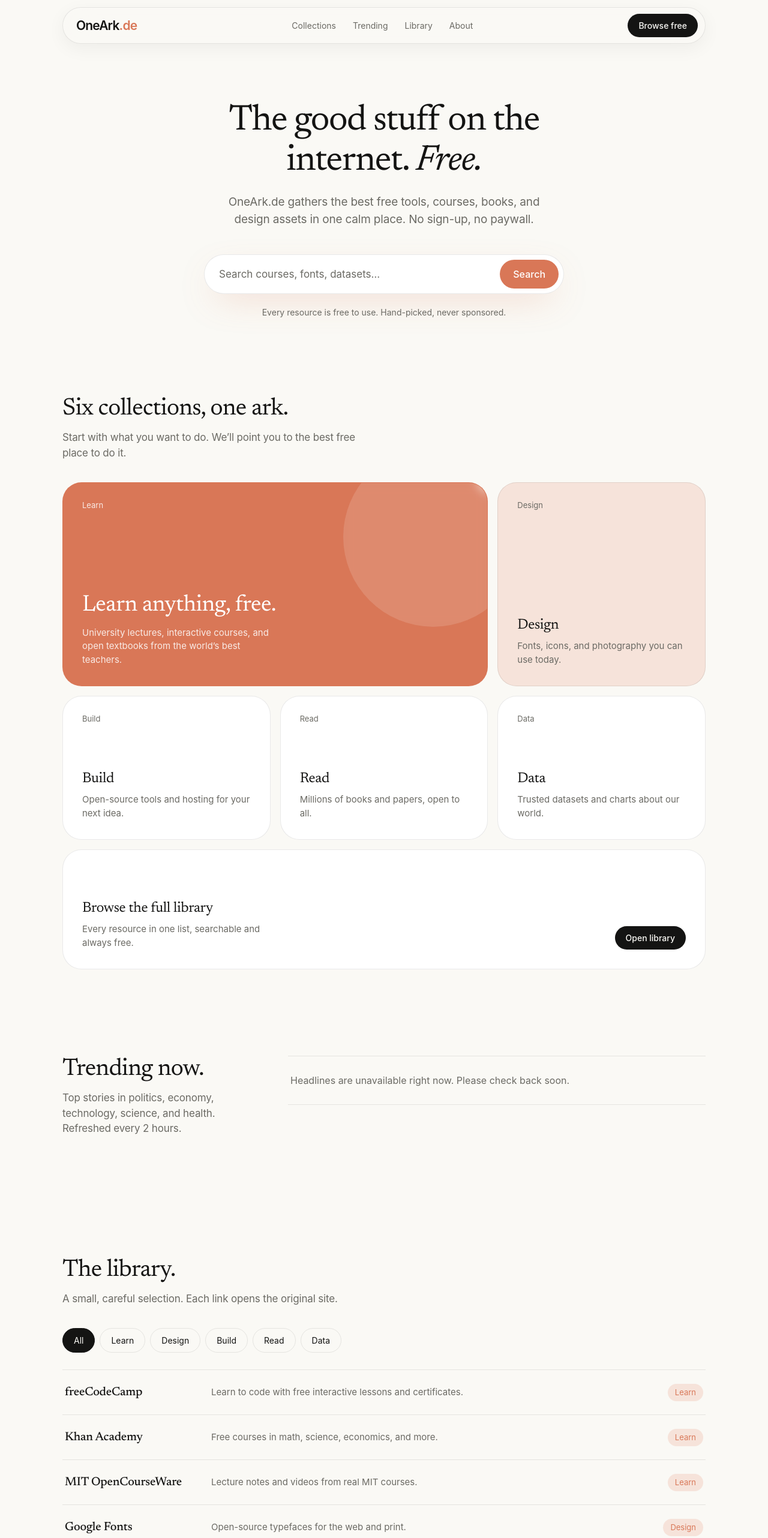
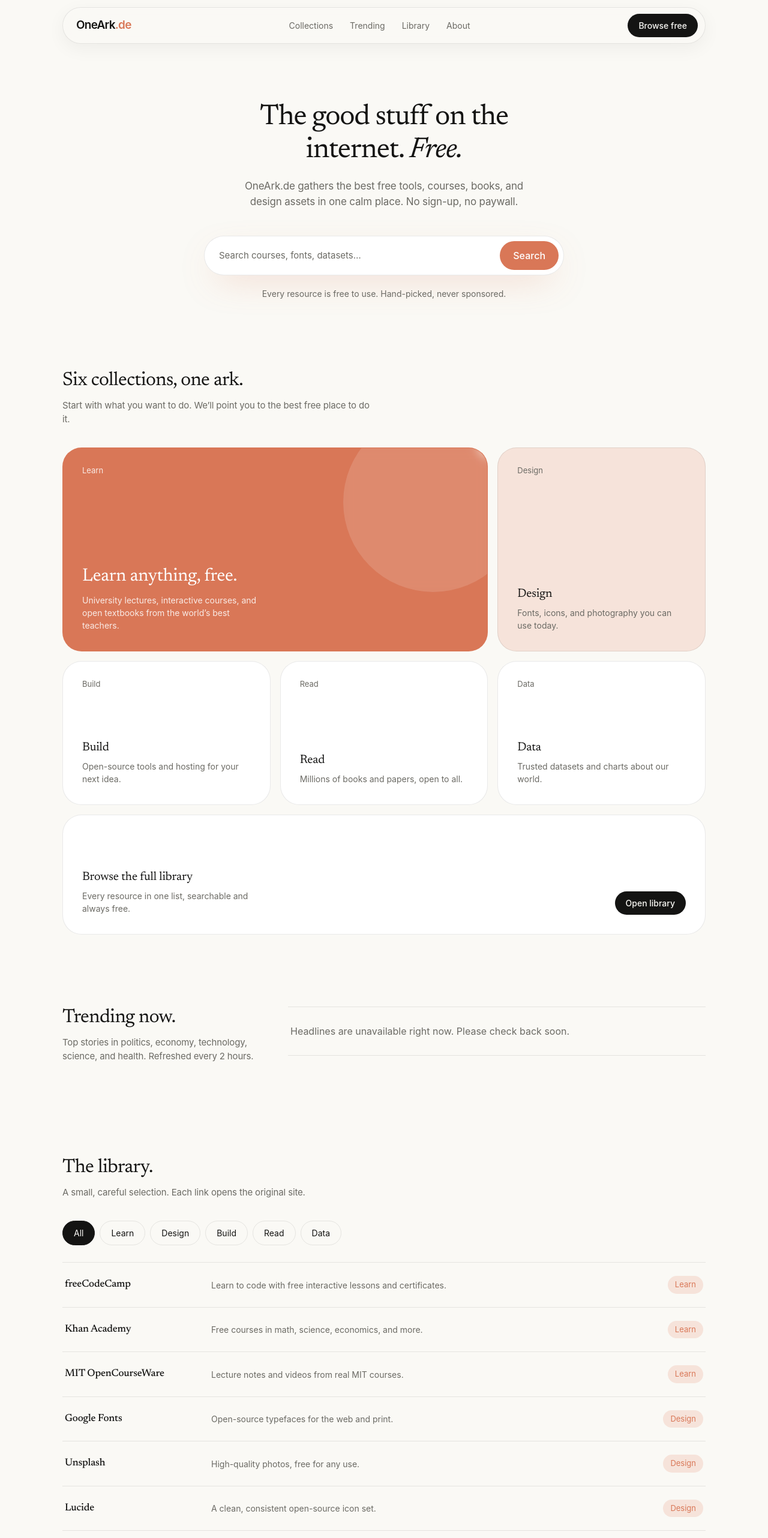
Before and after one commit to onearkde/oneark, a plain HTML site: page index.html in a window 1280 px wide. Shown: the top 2564 px of the page at 60% size. Drawn offline with Linux system fonts and the light colour scheme; no server answers.

Commit message:
Update index.html

```diff
--- a/index.html
+++ b/index.html
@@ -20,7 +20,7 @@ a{color:inherit;text-decoration:none}
 .wrap{max-width:1120px;margin:0 auto;padding:0 24px}
 /* nav */
 nav{position:sticky;top:calc(env(safe-area-inset-top,0px) + 12px);z-index:20;margin:12px auto 0;max-width:1072px;width:calc(100% - 32px);display:flex;align-items:center;justify-content:space-between;padding:10px 12px 10px 22px;border-radius:999px;background:var(--glass);backdrop-filter:saturate(180%) blur(24px);-webkit-backdrop-filter:saturate(180%) blur(24px);border:1px solid var(--line);box-shadow:0 1px 0 rgba(255,255,255,.4) inset,0 8px 30px rgba(0,0,0,.05)}
-.logo{font-weight:600;font-size:21px;letter-spacing:-.04em;color:var(--ink)}
+.logo{font-weight:600;font-size:19px;letter-spacing:-.04em;color:var(--ink)}
 .logo b{color:var(--accent);font-weight:600}
 nav ul{display:flex;gap:28px;list-style:none;margin:0;padding:0;font-size:14px;color:var(--mute)}
 nav ul a:hover{color:var(--ink)}
@@ -29,27 +29,27 @@ nav ul a:hover{color:var(--ink)}
 @media(max-width:720px){nav ul{display:none}}
 /* hero */
 .hero{padding:96px 0 56px;text-align:center}
-h1{font-family:var(--serif);font-weight:400;font-size:clamp(34px,5.2vw,60px);line-height:1.12;letter-spacing:-.025em;margin:0 auto;max-width:18ch}
+h1{font-family:var(--serif);font-weight:400;font-size:clamp(30px,4.2vw,48px);line-height:1.14;letter-spacing:-.025em;margin:0 auto;max-width:18ch}
 h1 em{font-style:italic}
-.hero p{font-size:clamp(16px,1.8vw,19px);color:var(--mute);max-width:520px;margin:20px auto 0;letter-spacing:-.01em}
+.hero p{font-size:clamp(15px,1.5vw,17px);color:var(--mute);max-width:520px;margin:20px auto 0;letter-spacing:-.01em}
 .search{margin:44px auto 0;max-width:600px;display:flex;align-items:center;gap:12px;padding:8px 8px 8px 22px;border-radius:999px;background:var(--surface);border:1px solid var(--line);box-shadow:0 20px 60px -20px rgba(217,119,87,.35)}
-.search input{flex:1;min-width:0;border:0;background:transparent;font:inherit;font-size:17px;color:var(--ink);outline:0}
+.search input{flex:1;min-width:0;border:0;background:transparent;font:inherit;font-size:15px;color:var(--ink);outline:0}
 .search input::placeholder{color:var(--mute)}
 .search button{border:0;cursor:pointer;font:inherit;font-weight:500;padding:12px 22px;border-radius:999px;background:var(--accent);color:#fff}
 .note{margin-top:20px;font-size:14px;color:var(--mute)}
 /* bento */
-section{padding:72px 0}
-h2{font-family:var(--serif);font-weight:400;font-size:clamp(28px,3.6vw,40px);letter-spacing:-.02em;line-height:1.15;margin:0 0 12px}
-.sub{color:var(--mute);font-size:17px;max-width:520px;margin:0 0 36px;letter-spacing:-.01em}
+section{padding:60px 0}
+h2{font-family:var(--serif);font-weight:400;font-size:clamp(24px,2.8vw,32px);letter-spacing:-.02em;line-height:1.15;margin:0 0 12px}
+.sub{color:var(--mute);font-size:15px;max-width:520px;margin:0 0 36px;letter-spacing:-.01em}
 .bento{display:grid;grid-template-columns:repeat(6,1fr);gap:16px}
 .tile{position:relative;overflow:hidden;background:var(--surface);border:1px solid var(--line);border-radius:32px;padding:32px;min-height:240px;display:flex;flex-direction:column;justify-content:flex-end;transition:transform .35s cubic-bezier(.2,.8,.2,1)}
 .tile:hover{transform:translateY(-4px)}
-.tile h3{font-family:var(--serif);font-weight:400;font-size:24px;letter-spacing:-.015em;margin:0 0 6px}
-.tile p{margin:0;color:var(--mute);font-size:15px;max-width:34ch}
+.tile h3{font-family:var(--serif);font-weight:400;font-size:20px;letter-spacing:-.01em;margin:0 0 6px}
+.tile p{margin:0;color:var(--mute);font-size:14px;max-width:34ch}
 .tile .n{position:absolute;top:28px;left:32px;font-size:13px;color:var(--mute)}
 .t1{grid-column:span 4;min-height:340px;background:var(--accent);color:#fff;border-color:transparent}
 .t1 p,.t1 .n{color:rgba(255,255,255,.85)}
-.t1 h3{font-size:clamp(28px,3.6vw,38px)}
+.t1 h3{font-size:clamp(24px,3vw,30px)}
 .t1::after{content:"";position:absolute;right:-60px;top:-60px;width:300px;height:300px;border-radius:50%;background:rgba(255,255,255,.14);backdrop-filter:blur(8px)}
 .t2{grid-column:span 2;background:var(--accent-soft)}
 .t3,.t4,.t5{grid-column:span 2}
@@ -59,10 +59,10 @@ h2{font-family:var(--serif);font-weight:400;font-size:clamp(28px,3.6vw,40px);let
 .trend{display:grid;grid-template-columns:320px 1fr;gap:56px}
 .news-head{position:sticky;top:100px;align-self:start}
 .news-list{list-style:none;margin:0;padding:0;border-top:1px solid var(--line)}
-.news-list a{display:grid;grid-template-columns:36px 1fr;gap:16px;padding:20px 4px;border-bottom:1px solid var(--line);transition:padding .25s}
+.news-list a{display:grid;grid-template-columns:32px 1fr;gap:14px;align-items:baseline;padding:16px 4px;border-bottom:1px solid var(--line);transition:padding .25s}
 .news-list a:hover{padding-left:14px}
-.rank{font-family:var(--serif);font-size:20px;color:var(--accent)}
-.hl{font-family:var(--serif);font-size:20px;line-height:1.3;letter-spacing:-.01em}
+.rank{font-family:var(--serif);font-size:15px;color:var(--accent)}
+.hl{font-family:var(--serif);font-size:17px;line-height:1.35;letter-spacing:-.01em}
 .meta{display:block;margin-top:6px;font-size:13px;color:var(--mute)}
 .empty{padding:28px 4px;color:var(--mute);border-bottom:1px solid var(--line)}
 @media(max-width:820px){.trend{grid-template-columns:1fr;gap:28px}.news-head{position:static}}
@@ -74,14 +74,14 @@ h2{font-family:var(--serif);font-weight:400;font-size:clamp(28px,3.6vw,40px);let
 .list{border-top:1px solid var(--line)}
 .row{display:grid;grid-template-columns:220px 1fr auto;gap:24px;align-items:center;padding:22px 4px;border-bottom:1px solid var(--line);transition:padding .25s}
 .row:hover{padding-left:16px}
-.row strong{font-family:var(--serif);font-weight:500;font-size:20px;letter-spacing:-.01em}
-.row span{color:var(--mute);font-size:15px}
+.row strong{font-family:var(--serif);font-weight:500;font-size:17px;letter-spacing:-.01em}
+.row span{color:var(--mute);font-size:14px}
 .row i{font-style:normal;font-size:13px;color:var(--accent);background:var(--accent-soft);padding:5px 12px;border-radius:999px}
 .row[hidden]{display:none}
 @media(max-width:720px){.row{grid-template-columns:1fr auto}.row span{grid-column:1/-1;order:3}}
 /* closing + footer */
 .cta{text-align:center;padding:110px 0}
-.cta h2{max-width:20ch;margin:0 auto 28px;font-size:clamp(30px,4.6vw,48px)}
+.cta h2{max-width:20ch;margin:0 auto 28px;font-size:clamp(26px,3.6vw,36px)}
 footer{border-top:1px solid var(--line);padding:36px 0 48px;color:var(--mute);font-size:14px}
 footer .wrap{display:flex;justify-content:space-between;flex-wrap:wrap;gap:16px}
 footer .logo{font-size:17px}
@@ -120,7 +120,7 @@ footer .logo{font-size:17px}
 </div></section>
 
 <section id="trending"><div class="wrap trend">
-  <div class="news-head"><h2>Trending now.</h2><p class="sub">Top stories in politics, economy, technology, science, and health. Refreshed every 2 hours.</p><div class="ntabs" id="ntabs" role="group" aria-label="News topics"></div><div class="note" id="upd"></div></div>
+  <div class="news-head"><h2>Trending now.</h2><p class="sub">Top stories in politics, economy, technology, science, and health. Refreshed every 2 hours.</p><div class="ntabs" id="ntabs" role="group" aria-label="News topics"></div></div>
   <ol class="news-list" id="news"><li class="empty">Loading headlines…</li></ol>
 </div></section>
 
@@ -169,9 +169,8 @@ q.addEventListener("input",()=>{cur="All";apply()});
 document.querySelectorAll("[data-go]").forEach(t=>t.addEventListener("click",()=>{cur=t.dataset.go;q.value="";apply()}));
 
 (function(){
-const box=document.getElementById("news"),upd=document.getElementById("upd"),nt=document.getElementById("ntabs");
+const box=document.getElementById("news"),nt=document.getElementById("ntabs");
 const L={top:"Top",politics:"Politics",economy:"Economy",technology:"Technology",science:"Science",health:"Health"};
-const ago=t=>{const m=Math.max(1,Math.round((Date.now()-new Date(t))/6e4));return m<60?m+" min ago":m<1440?Math.round(m/60)+" h ago":Math.round(m/1440)+" d ago"};
 let D,cur="top";
 function show(){
   box.textContent="";
@@ -180,9 +179,9 @@ function show(){
     const li=document.createElement("li"),l=document.createElement("a");
     l.href=a.url;l.target="_blank";l.rel="noopener noreferrer";
     const r=document.createElement("span");r.className="rank";r.textContent=i+1;
-    const w=document.createElement("div"),h=document.createElement("span"),m=document.createElement("span");
-    h.className="hl";h.textContent=a.title;m.className="meta";m.textContent=a.source+" · "+ago(a.publishedAt);
-    w.append(h,m);l.append(r,w);li.append(l);box.append(li);
+    const h=document.createElement("span");
+    h.className="hl";h.textContent=a.title;
+    l.append(r,h);li.append(l);box.append(li);
   });
 }
 fetch("news.json",{cache:"no-store"}).then(r=>{if(!r.ok)throw 0;return r.json()}).then(d=>{
@@ -192,7 +191,6 @@ fetch("news.json",{cache:"no-store"}).then(r=>{if(!r.ok)throw 0;return r.json()}
     b.onclick=()=>{cur=k;show()};nt.append(b);
   });
   show();
-  upd.textContent="Updated "+ago(d.updated)+" · via GNews";
 }).catch(()=>{box.innerHTML='<li class="empty">Headlines are unavailable right now. Please check back soon.</li>'});
 })();
 </script>
```
